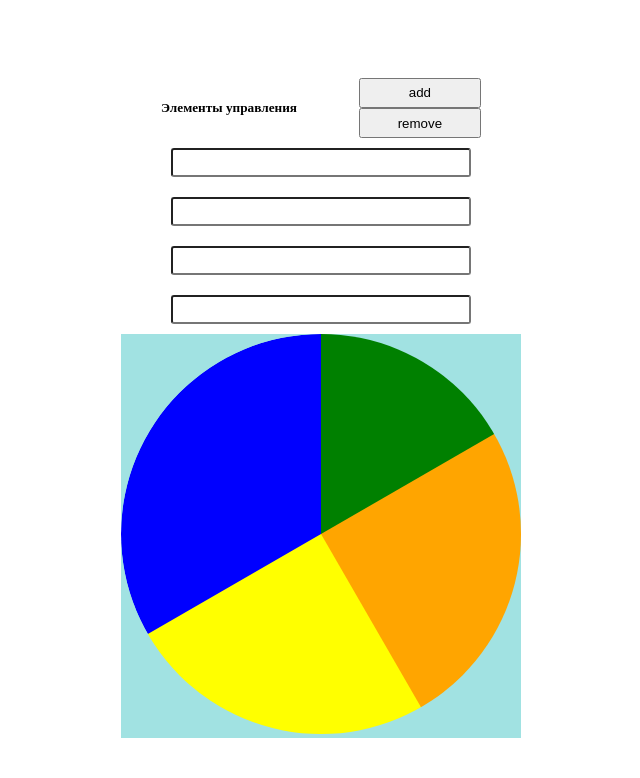
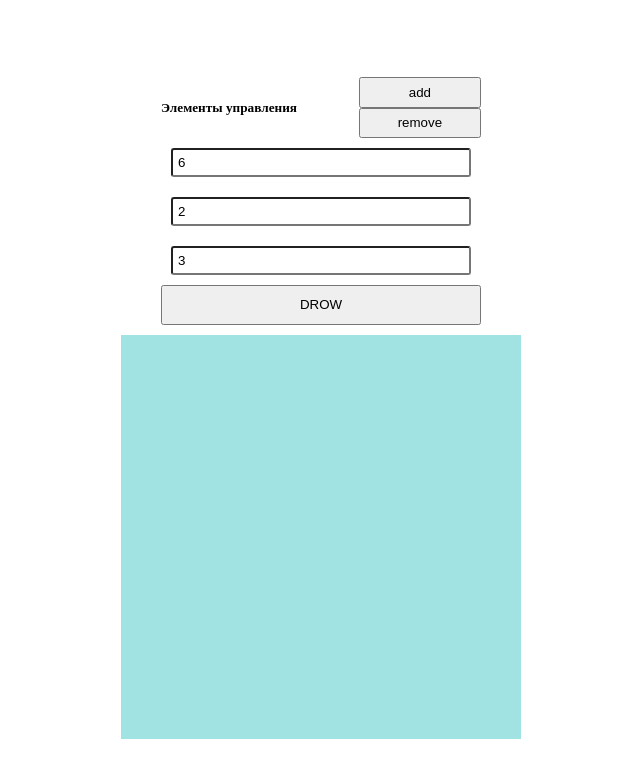
Before and after one commit to immdevrov/graf-pie, a website with bundled scripts: page index.html in a window 1280 px wide. Shown: the whole page, without its empty margins (319-959 px from the left). Built offline with nearby package versions, Linux system fonts and the light colour scheme.

Commit message:
added custom draw

```diff
--- a/index.html
+++ b/index.html
@@ -25,7 +25,8 @@
     .controls {
       display: grid;
       grid-template-columns: max-content min-content;
-      grid-template-rows: min-content 1fr;
+      grid-template-rows: min-content 1fr max-content;
+      margin-bottom: 10px;
     }
     .controls .controls__buttons {
       display: grid;
@@ -41,6 +42,10 @@
       border-radius: 3px;
       width: 300px;
     }
+    .button.button-drow {
+      grid-column: 1/-1;
+      height: 40px;
+    }
   </style>
 </head>
 <body>
@@ -49,6 +54,5 @@
     <canvas width="400" height="400" id="canvas"></canvas>
   </div>
   <script type="module" src="./index.js"></script>
-  <script type="module" src="./ui.js"></script>
 </body>
 </html>
--- a/index.js
+++ b/index.js
@@ -1,57 +1,52 @@
-function drawFull (size, color) {
-  ctx.fillStyle = color;
-  ctx.beginPath();
-  ctx.arc(size, size, size, 0, Math.PI * 2, true);
-  ctx.closePath();
-  ctx.fill();
-}
-
-function drawSlise (radius, part, color) {
-  const angle = Math.PI * 2 * part;
-  if (angle === 0) {
-    drawFull(radius, color);
-    return;
-  }
-  ctx.fillStyle = color;
-  ctx.beginPath();
-  ctx.moveTo(radius, radius);
-  ctx.lineTo(radius, 0);
-
-  if (angle < Math.PI) {
-    ctx.lineTo(radius * 2, 0);
-    ctx.lineTo(radius * 2, radius - (radius / Math.tan(angle)));
-  } else {
-    ctx.lineTo(radius * 2, 0);
-    ctx.lineTo(radius * 2, radius * 2);
-    ctx.lineTo(0, radius * 2);
-    ctx.lineTo(0, radius + (radius / Math.tan(angle)));
-  }
-
-  ctx.lineTo(radius, radius);
-  ctx.closePath();
-  ctx.fill();
-}
-
-function drawDiagram(radius, parts) {
-  const { value: lastValue, color: lastColor } = parts[parts.length - 1];
-  drawSlise(radius, 0, lastColor);
-  let currentPart = 1 - lastValue;
-  for (let i = parts.length - 1; i--; i >= 0) {
-    const { value, color } = parts[i];
-    drawSlise(radius, currentPart, color);
-    currentPart -= value;
-  }
-}
+import drawDiagram from './js/draw.js'
+import { controlsApp } from './js/controlsApp.js'
 
 const canvas = document.getElementById("canvas");
 const ctx = canvas.getContext('2d');
 const size = parseInt(canvas.clientWidth / 2);
 
-const parts = [
-  { value: 1 / 6, color: 'green' },
-  { value: 1 / 4, color: 'orange' },
-  { value: 1 / 4, color: 'yellow' },
-  { value: 1 / 3, color: 'blue' },
-]
+const colors = ['OliveDrab', 'RoyalBlue', 'LavenderBlush', 'Crimson', 'Gold', 'Violet']
 
-drawDiagram(size, parts)
+controlsApp.render()
+
+function handleButtonAction (action) {
+  if (action === 'add') {
+    const inputsArr = controlsApp.data.inputs
+    const maxId = inputsArr[inputsArr.length - 1].id
+    controlsApp.data.inputs.push({ id: maxId + 1, value: '' })
+  } else {
+    controlsApp.data.inputs.pop()
+  }
+}
+
+function handleInputValue (id, value) {
+  controlsApp.data.inputs.forEach(item => {
+    if (item.id === +id) {
+      item.value = value
+    }
+  })
+}
+
+document.addEventListener('click', (event) => {
+  if (event.target.className.includes('button-action')) {
+    handleButtonAction(event.target.dataset.action)
+    return
+  }
+
+  if (event.target.className.includes('button-drow')) {
+    const parts = controlsApp.data.inputs.map(i => ({
+      value: 1 / +(i.value),
+      color: colors[i.id - 1]
+    }))
+    console.log(parts)
+    drawDiagram(ctx, size, parts)
+    return
+  }
+})
+
+document.addEventListener('input', (event) => {
+  if (event.target.className.includes('input-action')) {
+    handleInputValue(event.target.dataset.id, event.target.value)
+    return
+  }
+})
--- /dev/null
+++ b/js/controlsApp.js
@@ -0,0 +1,35 @@
+import Vuact from './vuact.js'
+
+export const controlsApp = new Vuact({
+  selector: '#controls',
+  data: {
+    heading: 'Элементы управления',
+    buttons: [
+      { action: 'add' },
+      { action: 'remove' }
+    ],
+    inputs: [
+      { id: 1, value: '6' },
+      { id: 2, value: '2' },
+      { id: 3, value: '3' },
+    ]
+  },
+  template (props) {
+    return `
+    <h5 class="controls__heading">${props.heading}</h5>
+    <div class="controls__buttons">
+      ${props.buttons.map(b =>
+      `<button
+        class="button button-action"data-action="${b.action}">${b.action}</button>`
+    ).join('')}
+    </div>
+    <div class="controls__inputs">
+      ${props.inputs.map(i => `<input
+        class="input-action"
+        data-id=${i.id}
+        value=${i.value}>`).join('')}
+    </div>
+    <button class="button button-drow">DROW</button>
+  `
+  }
+})
--- /dev/null
+++ b/js/draw.js
@@ -0,0 +1,44 @@
+export default function drawDiagram(ctx, radius, parts) {
+  const { value: lastValue, color: lastColor } = parts[parts.length - 1];
+  drawSlise(ctx, radius, 0, lastColor);
+  let currentPart = 1 - lastValue;
+  for (let i = parts.length - 1; i--; i >= 0) {
+    const { value, color } = parts[i];
+    drawSlise(ctx, radius, currentPart, color);
+    currentPart -= value;
+  }
+}
+
+function drawFull (ctx, size, color) {
+  ctx.fillStyle = color;
+  ctx.beginPath();
+  ctx.arc(size, size, size, 0, Math.PI * 2, true);
+  ctx.closePath();
+  ctx.fill();
+}
+
+function drawSlise (ctx, radius, part, color) {
+  const angle = Math.PI * 2 * part;
+  if (angle === 0) {
+    drawFull(ctx, radius, color);
+    return;
+  }
+  ctx.fillStyle = color;
+  ctx.beginPath();
+  ctx.moveTo(radius, radius);
+  ctx.lineTo(radius, 0);
+
+  if (angle < Math.PI) {
+    ctx.lineTo(radius * 2, 0);
+    ctx.lineTo(radius * 2, radius - (radius / Math.tan(angle)));
+  } else {
+    ctx.lineTo(radius * 2, 0);
+    ctx.lineTo(radius * 2, radius * 2);
+    ctx.lineTo(0, radius * 2);
+    ctx.lineTo(0, radius + (radius / Math.tan(angle)));
+  }
+
+  ctx.lineTo(radius, radius);
+  ctx.closePath();
+  ctx.fill();
+}
--- /dev/null
+++ b/js/vuact.js
@@ -0,0 +1,59 @@
+export default class Vuact {
+  constructor(options) {
+    const __this = this
+    __this.elem = document.querySelector(options.selector)
+    let __data = new Proxy(options.data, proxyHandler(this))
+    __this.template = options.template
+    __this.methods = options.methods
+    __this.debounce = null
+
+    Object.defineProperty(this, 'data', {
+      get() {
+        return __data;
+      },
+      set(data) {
+        __data = new Proxy(data, proxyHandler(__this))
+        debouncedRender(__this)
+        return true
+      }
+    })
+  }
+
+  render() {
+    console.log('%crendering...', 'color: slateblue; font-style: italic')
+    this.elem.innerHTML = this.template(this.data)
+  }
+}
+
+function proxyHandler (instance) {
+  return {
+    get(obj, prop) {
+      if (isThisObjectOrArray(obj[prop])) {
+        return new Proxy(obj[prop], proxyHandler(instance))
+      }
+      return obj[prop]
+    },
+    set(obj, prop, value) {
+      obj[prop] = value
+      debouncedRender(instance)
+      return true
+    },
+    deleteProperty(obj, prop) {
+      delete obj[prop]
+      debouncedRender(instance)
+      return true
+    }
+  }
+}
+
+function debouncedRender(instance) {
+  if (instance.debounce) {
+    window.cancelAnimationFrame(instance.debounce)
+  }
+  instance.debounce = window.requestAnimationFrame(() => instance.render())
+}
+
+function isThisObjectOrArray(something) {
+  const strView = Object.prototype.toString.call(something)
+  return ['[object Object]', '[object Array]'].includes(strView)
+}
--- a/ui.js
+++ /dev/null
@@ -1,88 +0,0 @@
-const isThisObjectOrArray = something => {
-  const strView = Object.prototype.toString.call(something)
-  return ['[object Object]', '[object Array]'].includes(strView)
-}
-
-const proxyHandler = (instance) => ({
-  get(obj, prop) {
-    if (isThisObjectOrArray(obj[prop])) {
-      return new Proxy(obj[prop], proxyHandler(instance))
-    }
-    return obj[prop]
-  },
-
-  set(obj, prop, value) {
-    obj[prop] = value
-    debouncedRender(instance)
-    return true
-  },
-
-  deleteProperty(obj, prop) {
-    delete obj[prop]
-    debouncedRender(instance)
-    return true
-  }
-})
-
-function debouncedRender (instance) {
-  if (instance.debounce) {
-    window.cancelAnimationFrame(instance.debounce)
-  }
-  instance.debounce = window.requestAnimationFrame(() => instance.render())
-}
-
-class Vuact {
-  constructor(options) {
-    const __this = this
-    __this.elem = document.querySelector(options.selector)
-    let __data = new Proxy(options.data, proxyHandler(this))
-    __this.template = options.template
-    __this.debounce = null
-
-    Object.defineProperty(this, 'data', {
-      get () {
-        return __data;
-      },
-      set (data) {
-        __data = new Proxy(data, proxyHandler(__this))
-        debouncedRender(__this)
-        return true
-      }
-    })
-  }
-
-  render () {
-    this.elem.innerHTML = this.template(this.data)
-  }
-}
-
-const controlsApp = new Vuact({
-  selector: '#controls',
-  data: {
-    heading: 'Элементы управления',
-    buttons: [
-      { action: 'add' },
-      { action: 'remove' }
-    ],
-    inputs: [
-      { id: 1, value: '' },
-      { id: 2, value: '' },
-      { id: 3, value: '' },
-    ]
-  },
-  template (props) {
-    return `
-    <h5 class="controls__heading">${props.heading}</h5>
-    <div class="controls__buttons">
-      ${props.buttons.map(b =>
-      `<button class="button button-action-${b.action}">${b.action}</button>`
-    ).join('')}
-    </div>
-    <div class="controls__inputs">
-      ${props.inputs.map(i => `<input data-input=${i.id}>`).join('')}
-    </div>
-  `
-  }
-})
-
-controlsApp.data.inputs.push({ id: 5, value: ''})
```
